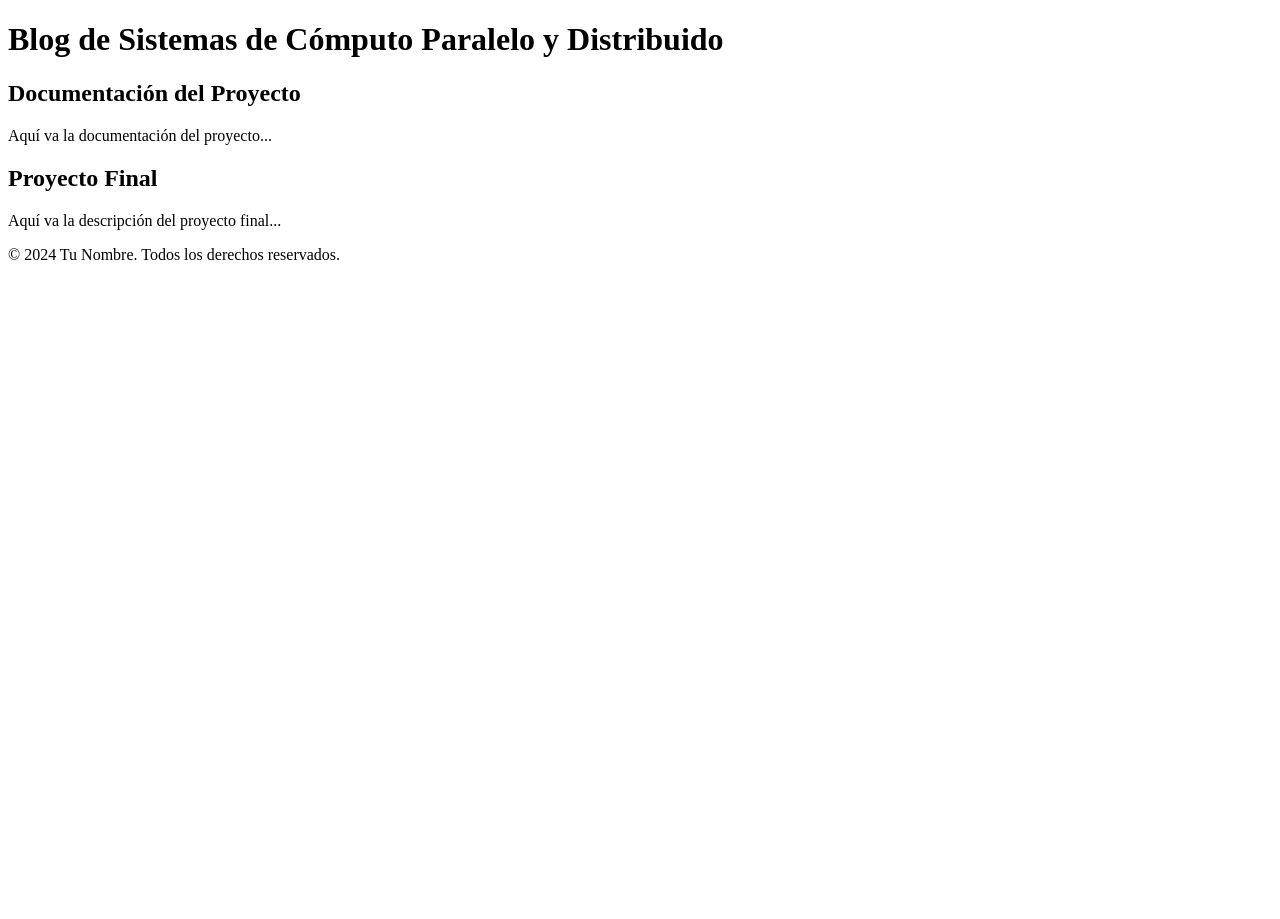
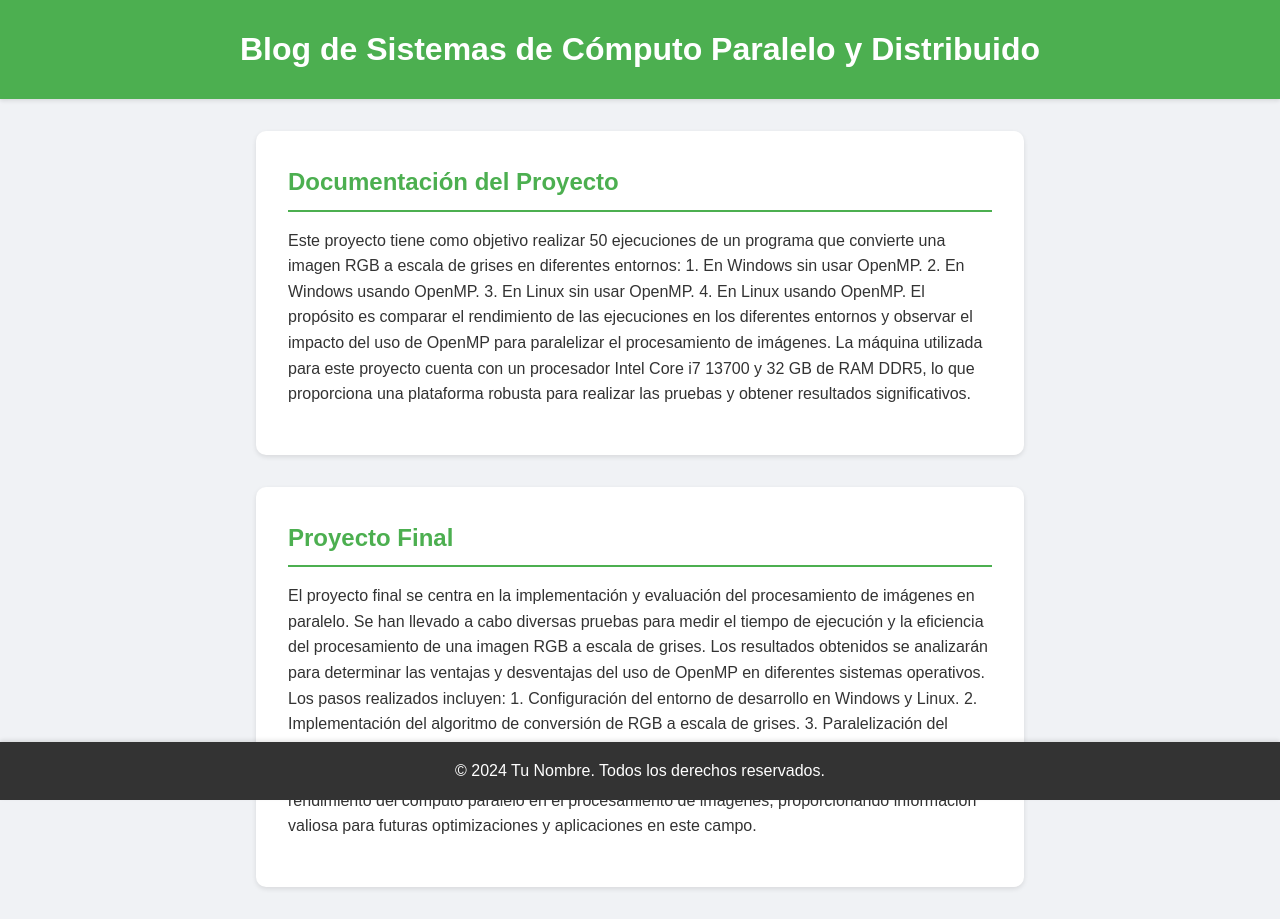
Before and after one commit to Socru/SDCPYD, a React (Create React App) app in the folder blog/: page / in a window 1280 px wide. Before the commit the page ends 800 px from the top, so only its background shows below. Built offline with nearby package versions, Linux system fonts and the light colour scheme; the HTML template or start-up script is replaced by a standard one.

Commit message:
detalles generales y css faltante

```diff
--- a/blog/public/index.html
+++ b/blog/public/index.html
@@ -4,6 +4,7 @@
   <meta charset="UTF-8">
   <meta name="viewport" content="width=device-width, initial-scale=1.0">
   <title>Blog de Sistemas de Cómputo Paralelo y Distribuido</title>
+  <link rel="stylesheet" href="styles.css">
 </head>
 <body>
   <div id="root"></div>
--- /dev/null
+++ b/blog/public/styles.css
@@ -0,0 +1,159 @@
+body {
+    font-family: Arial, sans-serif;
+    background-color: #f4f4f4;
+    margin: 0;
+    padding: 0;
+  }
+
+  header {
+    background-color: #333;
+    color: #fff;
+    padding: 1rem;
+    text-align: center;
+  }
+
+  h1 {
+    margin: 0;
+  }
+
+  main {
+    padding: 2rem;
+  }
+
+  article {
+    background-color: #fff;
+    border-radius: 8px;
+    box-shadow: 0 0 10px rgba(0, 0, 0, 0.1);
+    margin-bottom: 2rem;
+    padding: 1rem;
+  }
+
+  h2 {
+    border-bottom: 2px solid #333;
+    padding-bottom: 0.5rem;
+  }
+
+  footer {
+    background-color: #333;
+    color: #fff;
+    text-align: center;
+    padding: 1rem;
+    position: fixed;
+    width: 100%;
+    bottom: 0;
+  }
+
+  p {
+    margin: 0;
+  }
+
+  /* Reseteo básico */
+* {
+  margin: 0;
+  padding: 0;
+  box-sizing: border-box;
+}
+
+/* Estilos del cuerpo */
+body {
+  font-family: 'Arial', sans-serif;
+  background-color: #f0f2f5;
+  color: #333;
+  line-height: 1.6;
+  margin: 0;
+  padding: 0;
+}
+
+/* Estilos del encabezado */
+header {
+  background-color: #4CAF50;
+  color: white;
+  padding: 1.5rem 1rem;
+  text-align: center;
+  box-shadow: 0 2px 4px rgba(0, 0, 0, 0.1);
+}
+
+header h1 {
+  margin: 0;
+  font-size: 2rem;
+}
+
+/* Estilos del contenido principal */
+main {
+  max-width: 800px;
+  margin: 2rem auto;
+  padding: 0 1rem;
+}
+
+/* Estilos de los artículos */
+article {
+  background-color: white;
+  border-radius: 10px;
+  box-shadow: 0 2px 5px rgba(0, 0, 0, 0.1);
+  margin-bottom: 2rem;
+  padding: 2rem;
+}
+
+article h2 {
+  border-bottom: 2px solid #4CAF50;
+  padding-bottom: 0.5rem;
+  margin-bottom: 1rem;
+  font-size: 1.5rem;
+  color: #4CAF50;
+}
+
+article p {
+  margin-bottom: 1rem;
+  line-height: 1.6;
+}
+
+/* Estilos del pie de página */
+footer {
+  background-color: #333;
+  color: white;
+  text-align: center;
+  padding: 1rem;
+  position: fixed;
+  width: 100%;
+  bottom: 0;
+  box-shadow: 0 -2px 4px rgba(0, 0, 0, 0.1);
+}
+
+footer p {
+  margin: 0;
+}
+
+/* Añadir alguna animación */
+article {
+  animation: fadeIn 1s ease-in-out;
+}
+
+@keyframes fadeIn {
+  from {
+    opacity: 0;
+    transform: translateY(10px);
+  }
+  to {
+    opacity: 1;
+    transform: translateY(0);
+  }
+}
+
+/* Estilos responsivos */
+@media (max-width: 768px) {
+  header, footer {
+    padding: 1rem;
+  }
+
+  main {
+    padding: 0 0.5rem;
+  }
+
+  article {
+    padding: 1rem;
+  }
+
+  article h2 {
+    font-size: 1.25rem;
+  }
+}
--- a/blog/src/App.js
+++ b/blog/src/App.js
@@ -8,8 +8,32 @@ const App = () => {
     <div>
       <Header />
       <main>
-        <BlogPost title="Documentación del Proyecto" content="Aquí va la documentación del proyecto..." />
-        <BlogPost title="Proyecto Final" content="Aquí va la descripción del proyecto final..." />
+        <BlogPost
+          title="Documentación del Proyecto"
+          content={`Este proyecto tiene como objetivo realizar 50 ejecuciones de un programa que convierte una imagen RGB a escala de grises en diferentes entornos:
+
+1. En Windows sin usar OpenMP.
+2. En Windows usando OpenMP.
+3. En Linux sin usar OpenMP.
+4. En Linux usando OpenMP.
+
+El propósito es comparar el rendimiento de las ejecuciones en los diferentes entornos y observar el impacto del uso de OpenMP para paralelizar el procesamiento de imágenes.
+
+La máquina utilizada para este proyecto cuenta con un procesador Intel Core i7 13700 y 32 GB de RAM DDR5, lo que proporciona una plataforma robusta para realizar las pruebas y obtener resultados significativos.`}
+        />
+        <BlogPost
+          title="Proyecto Final"
+          content={`El proyecto final se centra en la implementación y evaluación del procesamiento de imágenes en paralelo. Se han llevado a cabo diversas pruebas para medir el tiempo de ejecución y la eficiencia del procesamiento de una imagen RGB a escala de grises. Los resultados obtenidos se analizarán para determinar las ventajas y desventajas del uso de OpenMP en diferentes sistemas operativos.
+
+Los pasos realizados incluyen:
+1. Configuración del entorno de desarrollo en Windows y Linux.
+2. Implementación del algoritmo de conversión de RGB a escala de grises.
+3. Paralelización del algoritmo utilizando OpenMP.
+4. Ejecución de las pruebas y recolección de datos.
+5. Análisis de los resultados y elaboración de conclusiones.
+
+Este proyecto ofrece una visión detallada del rendimiento del cómputo paralelo en el procesamiento de imágenes, proporcionando información valiosa para futuras optimizaciones y aplicaciones en este campo.`}
+        />
       </main>
       <Footer />
     </div>
```
